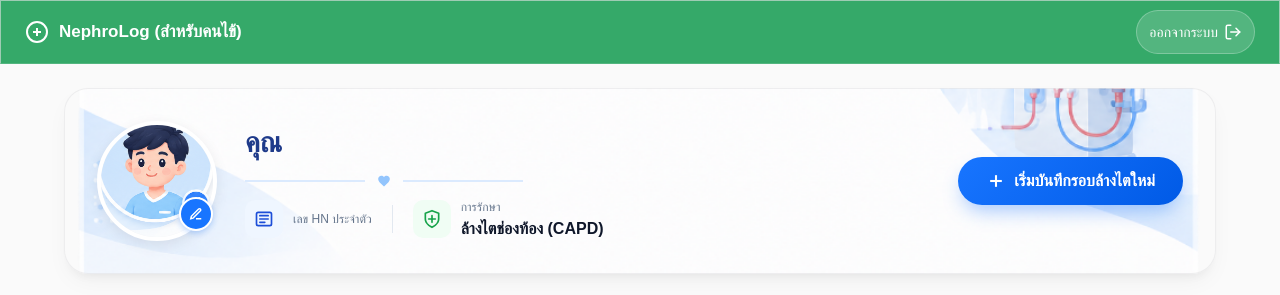
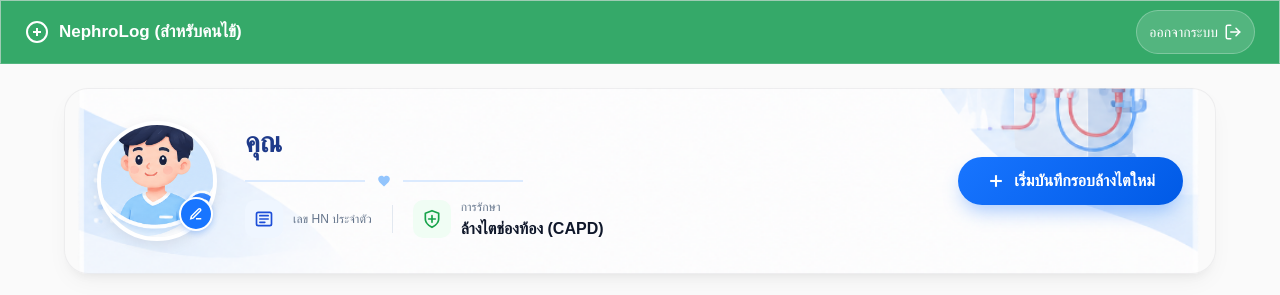
Before and after one commit to iamc9ju/NephroLog, a Next.js app: page /patient/dashboard in a window 1280 px wide. Shown: the top 295 px of the page. Built offline with nearby package versions, Linux system fonts and the light colour scheme; no server answers; a web font is replaced by a local one.

Commit message:
style: fix circular avatar borders and apply Anuphan font to buttons

```diff
--- a/src/app/globals.css
+++ b/src/app/globals.css
@@ -142,6 +142,10 @@ body {
 }
 
 /* Form controls */
+button, input, select, textarea {
+  font-family: var(--font-family);
+}
+
 input, select, textarea {
   width: 100%;
   padding: 10px 14px;
@@ -149,7 +153,6 @@ input, select, textarea {
   border: 1px solid var(--surface-border);
   background-color: var(--surface);
   color: var(--text-primary);
-  font-family: var(--font-family);
   font-size: 14px;
   transition: var(--transition);
   outline: none;
--- a/src/app/patient/dashboard/page.tsx
+++ b/src/app/patient/dashboard/page.tsx
@@ -348,7 +348,9 @@ export default function PatientDashboard() {
           <div className={styles.profileMainContent}>
             <div className={styles.avatarWrapper}>
               <div className={styles.avatarContainer}>
-                <img src={avatarSrc} alt="คนไข้" className={styles.avatarImg} />
+                <div className={styles.imageClip}>
+                  <img src={avatarSrc} alt="คนไข้" className={styles.avatarImg} />
+                </div>
                 <label htmlFor="avatar-upload" className={styles.editBtn} title="อัพโหลดรูปโปรไฟล์">
                   <svg width="14" height="14" viewBox="0 0 24 24" fill="none" stroke="currentColor" strokeWidth="2.5">
                     <path d="M12 20h9M16.5 3.5a2.121 2.121 0 0 1 3 3L7 19l-4 1 1-4L16.5 3.5z"></path>
--- a/src/app/patient/dashboard/patient.module.css
+++ b/src/app/patient/dashboard/patient.module.css
@@ -831,11 +831,21 @@
   justify-content: center;
 }
 
+.imageClip {
+  width: 100%;
+  height: 100%;
+  border-radius: 50%;
+  overflow: hidden;
+  display: flex;
+  align-items: center;
+  justify-content: center;
+}
+
 .avatarImg {
   width: 100%;
   height: 100%;
-  border-radius: 50%;
   object-fit: cover;
+  transform: scale(1.15); /* Scale up to crop out white border margins */
 }
 
 .editBtn {
@@ -974,6 +984,7 @@
   border-radius: 9999px;
   font-size: 16px;
   font-weight: 600;
+  font-family: var(--font-family);
   cursor: pointer;
   transition: all 0.3s ease;
   display: flex;
```
